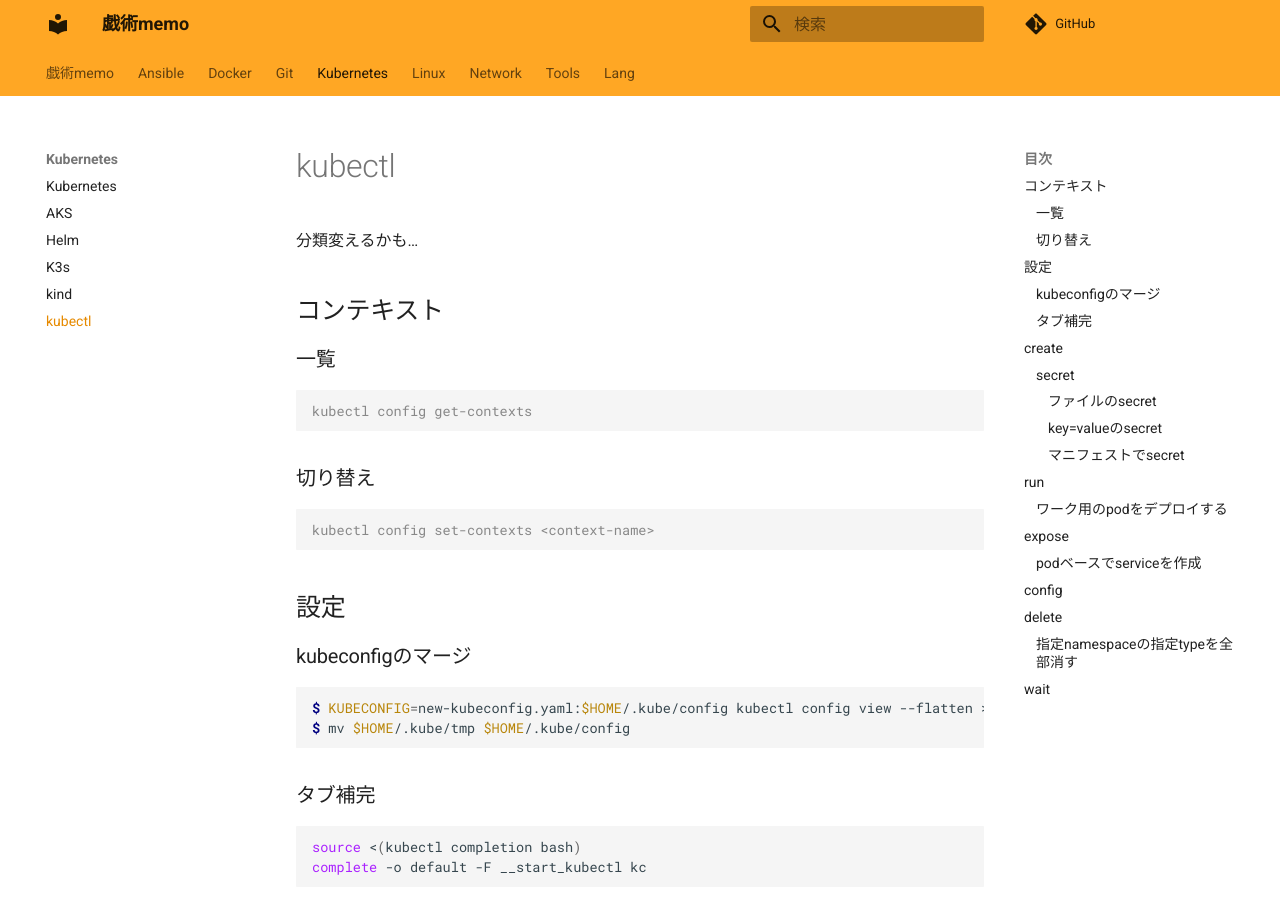
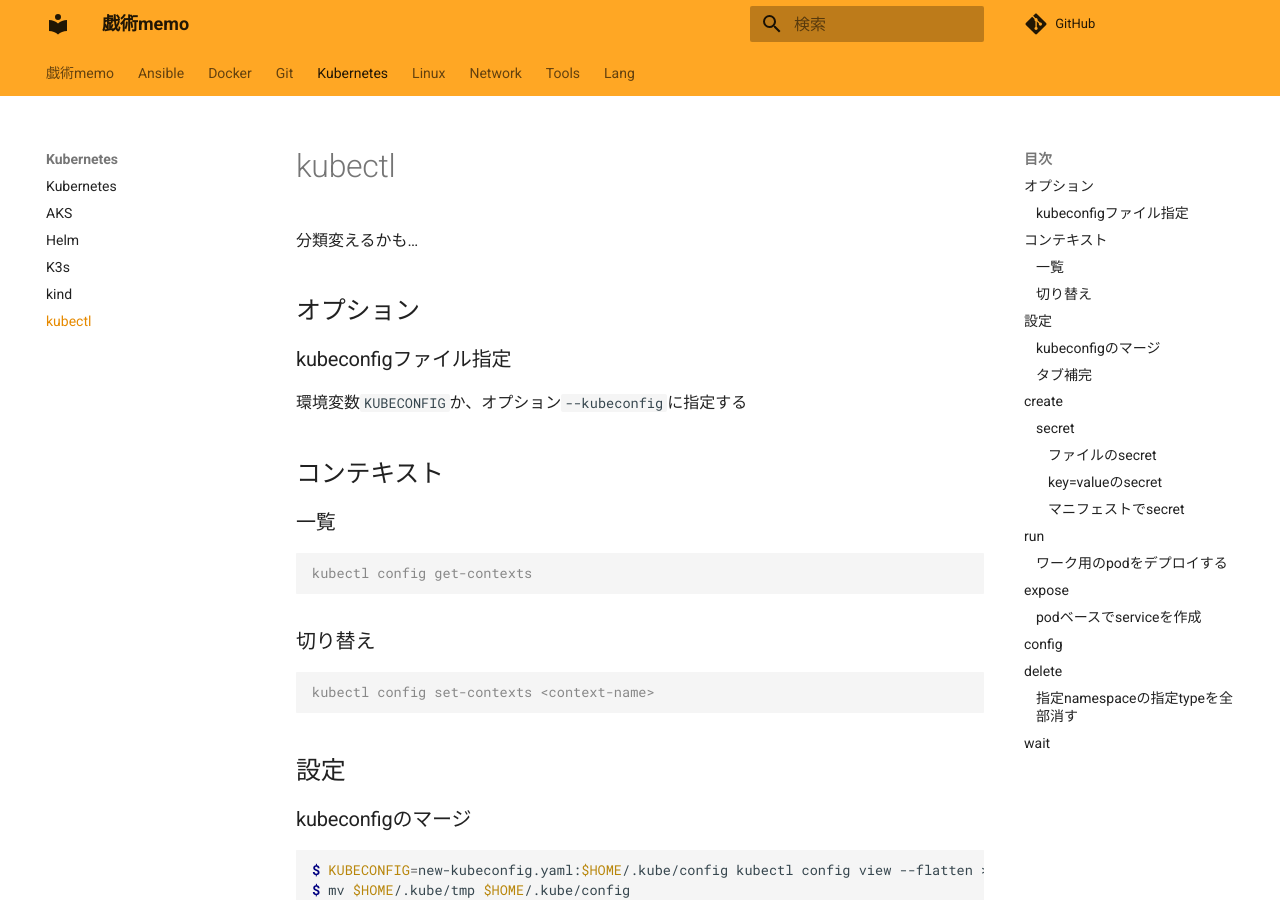
Before and after one commit to zaki-lknr/docs, an MkDocs documentation site: the page built from docs/Kubernetes/kubectl.md, in a window 1280 px wide and 900 px high. Built offline with MkDocs 1.6.1 and Material for MkDocs 9.7.7, drawn with Linux system fonts in a browser that asks for light colours; comment, search, counter and statistics services are not loaded.

Commit message:
add: kubernetes/kubectl: KUBECONFIGの指定

```diff
--- a/docs/Kubernetes/kubectl.md
+++ b/docs/Kubernetes/kubectl.md
@@ -1,6 +1,12 @@
 # kubectl
 
 分類変えるかも…
+
+## オプション
+
+### kubeconfigファイル指定
+
+環境変数`KUBECONFIG`か、オプション`--kubeconfig`に指定する
 
 ## コンテキスト
 
```
